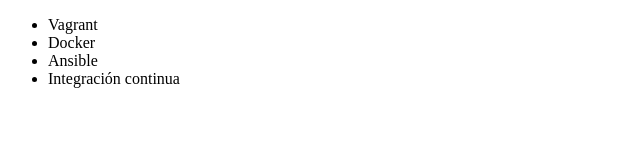
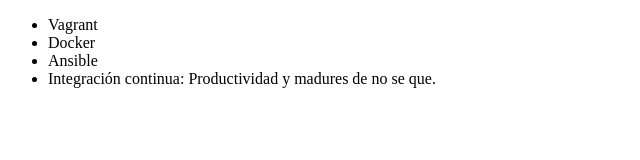
Before and after one commit to Seba-Cara/Alura_, a plain HTML site: page index.HTML in a window 1280 px wide. Shown: the whole page, without its empty margins (0-640 px from the left). Drawn offline with Linux system fonts and the light colour scheme.

Commit message:
Modificando el curso de integracin continua

```diff
--- a/index.HTML
+++ b/index.HTML
@@ -9,7 +9,7 @@
          <li> Vagrant </li>
          <li> Docker </li>
          <li> Ansible </li>
-         <li> Integración continua </li>
+         <li> Integración continua: Productividad y madures de no se que.</li>
      </ul>
 </body>
 </html>
```
